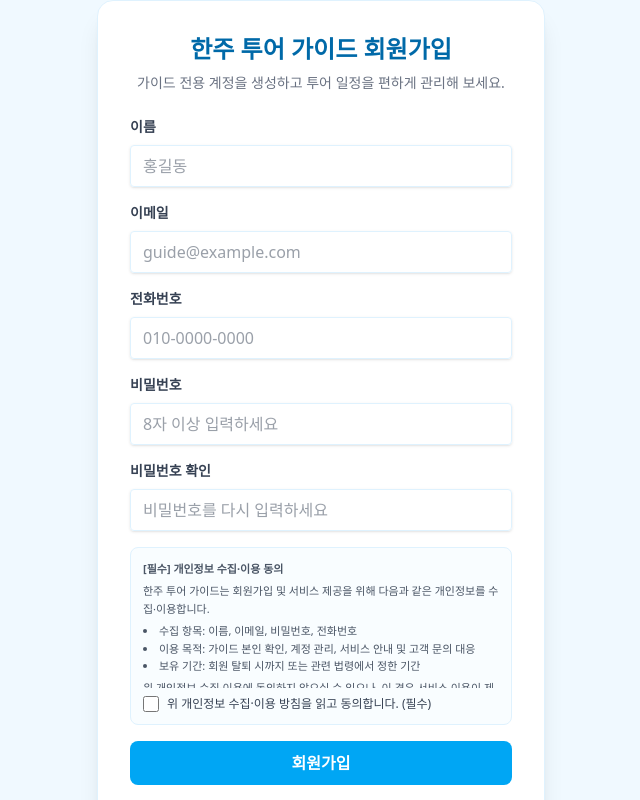
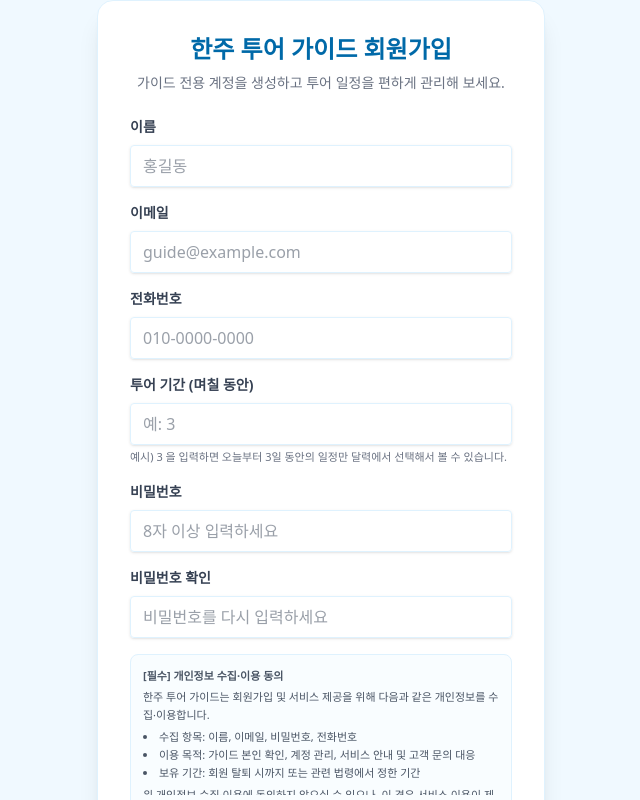
Before and after one commit to heossongsue-gif/HANJU, a Next.js app: page /signup in a window 1280 px wide. Shown: the top 800 px of the page, without its empty margins (319-959 px from the left). Built offline with nearby package versions, Linux system fonts and the light colour scheme.

Commit message:
투어 기간 입력 및 일정 기간 제한

```diff
--- a/app/(main)/dashboard/page.tsx
+++ b/app/(main)/dashboard/page.tsx
@@ -8,13 +8,26 @@ export default function DashboardPage() {
   const [currentDate, setCurrentDate] = useState(new Date());
   const [selectedDate, setSelectedDate] = useState<Date | null>(new Date());
   const [userEmail, setUserEmail] = useState<string | null>(null);
+  const [stayDays, setStayDays] = useState<number | null>(null);
   const { getEventsByDate, addEvent, deleteEvent } = useSchedule();
 
   useEffect(() => {
     const loadUser = async () => {
       const supabase = getSupabaseClient();
       const { data } = await supabase.auth.getUser();
-      setUserEmail(data.user?.email ?? null);
+      const user = data.user;
+      setUserEmail(user?.email ?? null);
+      const meta = user?.user_metadata || {};
+      const rawStayDays = meta.stayDays as number | string | undefined;
+      const parsed =
+        typeof rawStayDays === 'number'
+          ? rawStayDays
+          : rawStayDays
+          ? Number(rawStayDays)
+          : null;
+      if (parsed && Number.isFinite(parsed) && parsed > 0) {
+        setStayDays(parsed);
+      }
     };
     void loadUser();
   }, []);
@@ -72,6 +85,14 @@ export default function DashboardPage() {
   };
 
   const today = new Date();
+  const todayMidnight = new Date(
+    today.getFullYear(),
+    today.getMonth(),
+    today.getDate(),
+  ).getTime();
+
+  const maxSelectableTime =
+    stayDays !== null ? todayMidnight + (stayDays - 1) * 24 * 60 * 60 * 1000 : null;
 
   const selectedDateKey =
     selectedDate &&
@@ -173,18 +194,30 @@ export default function DashboardPage() {
                     selectedDate.getMonth() === month &&
                     selectedDate.getDate() === day;
 
+                  const thisDateTime = new Date(year, month, day).getTime();
+                  const isInRange =
+                    maxSelectableTime === null
+                      ? true
+                      : thisDateTime >= todayMidnight &&
+                        thisDateTime <= maxSelectableTime;
+
                   return (
                     <button
                       key={di}
-                      onClick={() =>
-                        setSelectedDate(new Date(year, month, day))
-                      }
+                      onClick={() => {
+                        if (!isInRange) return;
+                        setSelectedDate(new Date(year, month, day));
+                      }}
                       className={`h-20 rounded-lg border text-[11px] md:text-xs flex flex-col items-start p-1.5 transition ${
                         isSelected
                           ? 'border-sky-500 bg-sky-50'
                           : isToday
                           ? 'border-sky-300 bg-sky-50'
                           : 'border-sky-50 hover:border-sky-200 hover:bg-sky-50'
+                      } ${
+                        !isInRange
+                          ? 'opacity-40 cursor-not-allowed hover:bg-white hover:border-sky-50'
+                          : ''
                       }`}
                       >
                       <span
--- a/app/signup/page.tsx
+++ b/app/signup/page.tsx
@@ -10,6 +10,7 @@ export default function SignupPage() {
   const [name, setName] = useState('');
   const [email, setEmail] = useState('');
   const [phone, setPhone] = useState('');
+  const [stayDays, setStayDays] = useState('');
   const [password, setPassword] = useState('');
   const [confirmPassword, setConfirmPassword] = useState('');
   const [error, setError] = useState<string | null>(null);
@@ -32,6 +33,12 @@ export default function SignupPage() {
       return;
     }
 
+    const daysNum = Number(stayDays);
+    if (!Number.isInteger(daysNum) || daysNum <= 0) {
+      setError('일정 기간은 1일 이상 숫자로 입력해주세요.');
+      return;
+    }
+
     setLoading(true);
 
     const supabase = getSupabaseClient();
@@ -42,6 +49,7 @@ export default function SignupPage() {
         data: {
           name,
           phone,
+          stayDays: daysNum,
         },
       },
     });
@@ -120,6 +128,25 @@ export default function SignupPage() {
             />
           </div>
           <div>
+            <label className="block text-gray-700 text-sm font-semibold mb-2" htmlFor="stayDays">
+              투어 기간 (며칠 동안)
+            </label>
+            <input
+              className="shadow-sm appearance-none border border-sky-100 rounded w-full py-2.5 px-3 text-gray-700 leading-tight focus:outline-none focus:ring-2 focus:ring-sky-400 focus:border-sky-400"
+              id="stayDays"
+              type="number"
+              min={1}
+              max={60}
+              value={stayDays}
+              onChange={(e) => setStayDays(e.target.value)}
+              required
+              placeholder="예: 3"
+            />
+            <p className="mt-1 text-[11px] text-gray-500">
+              예시) 3 을 입력하면 오늘부터 3일 동안의 일정만 달력에서 선택해서 볼 수 있습니다.
+            </p>
+          </div>
+          <div>
             <label className="block text-gray-700 text-sm font-semibold mb-2" htmlFor="password">
               비밀번호
             </label>
```
